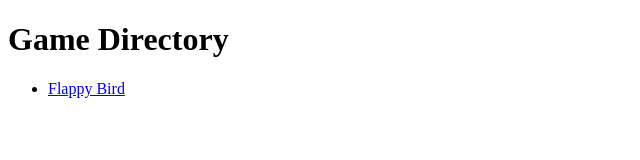
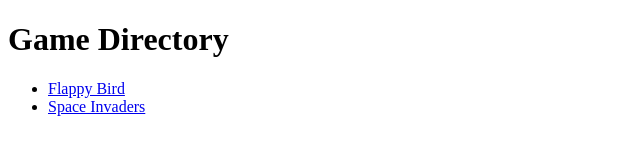
Before and after one commit to emhayki/Games, a plain HTML site: page index.html in a window 1280 px wide. Shown: the whole page, without its empty margins (0-640 px from the left). Drawn offline with Linux system fonts and the light colour scheme.

Commit message:
Update index.html

```diff
--- a/index.html
+++ b/index.html
@@ -7,6 +7,7 @@
     <h1>Game Directory</h1>
     <ul>
         <li><a href="Flappy%20Bird/index.html">Flappy Bird</a></li>
+         <li><a href="Space%20Invaders/index.html">Space Invaders</a></li>
     </ul>
 </body>
 </html>
```
